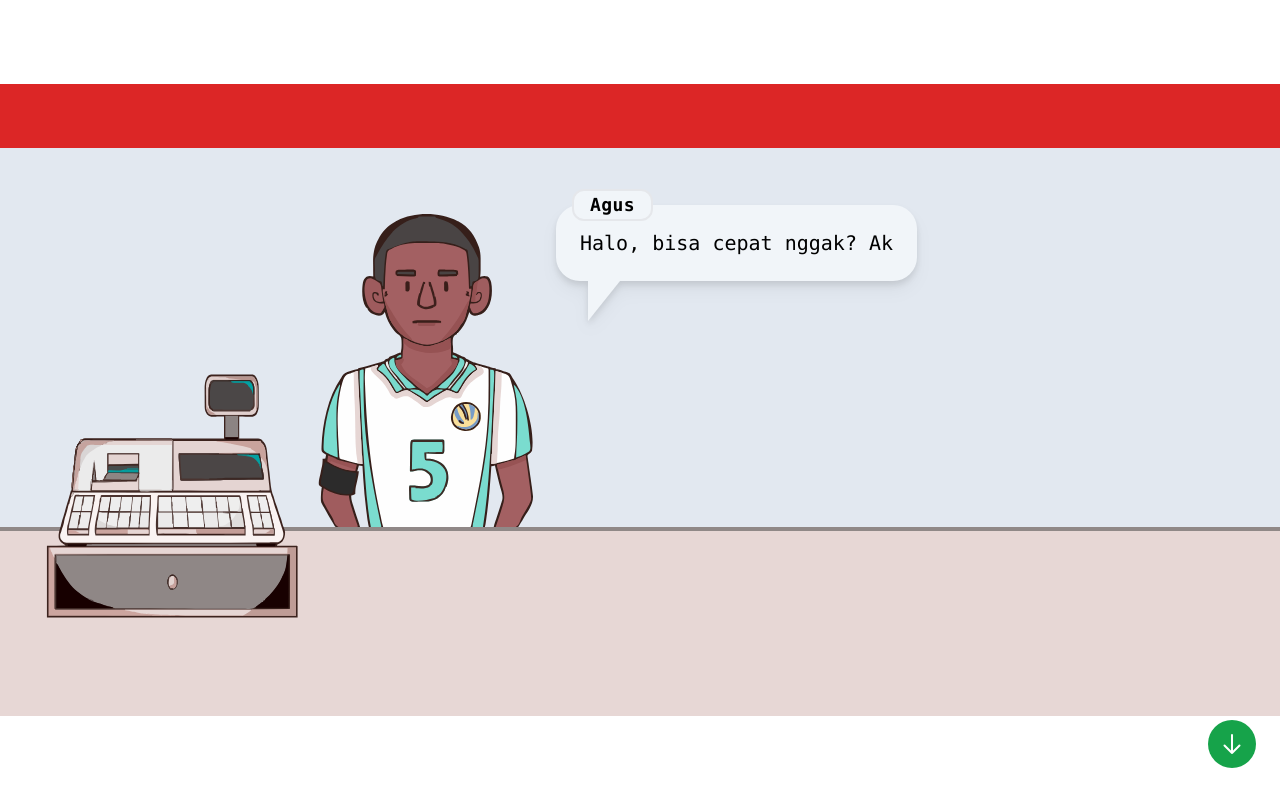
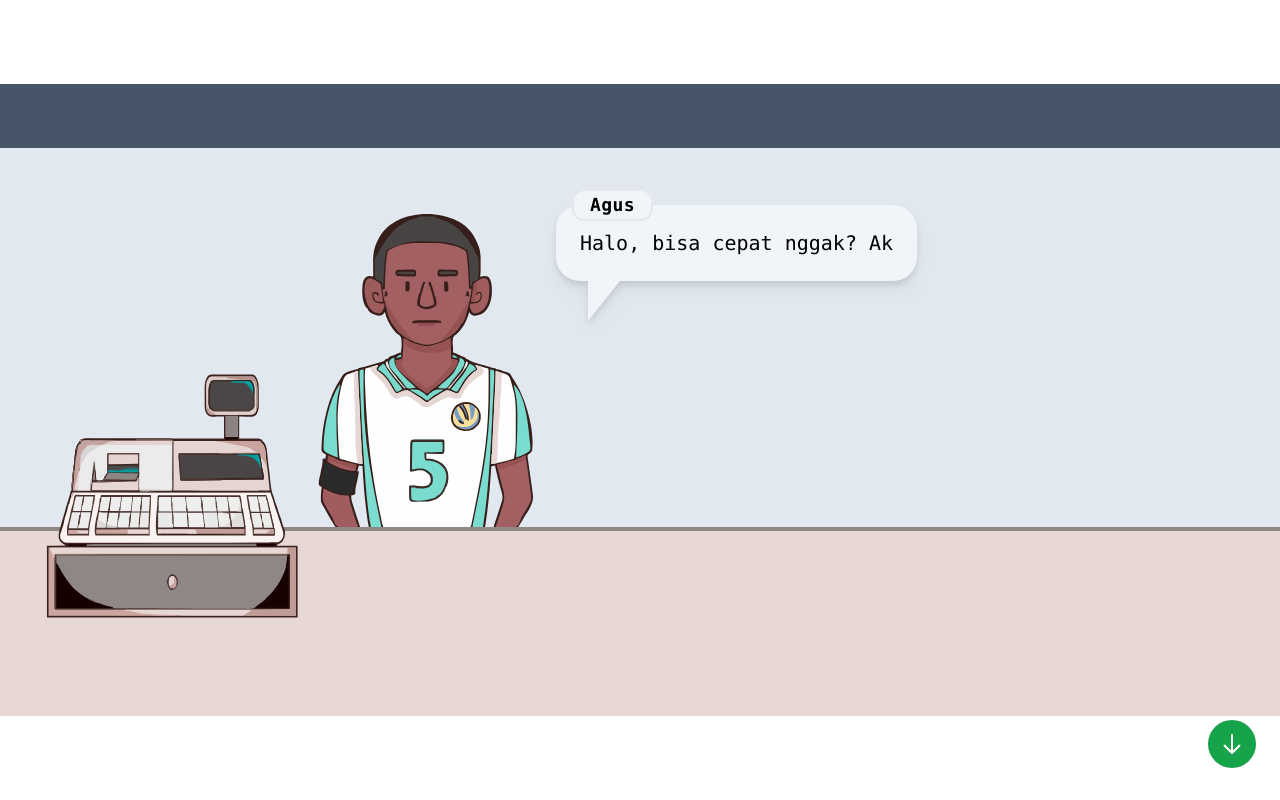
Before and after one commit to Diky-Without-C/Donut-Craze, a React (Vite) app: page / in a window 1280 px wide. Both pictures are taken after a click on the button "MULAI". Shown: the top 800 px of the page. Built offline with nearby package versions, Linux system fonts and the light colour scheme.

Commit message:
style: change color navbar

```diff
--- a/src/App.tsx
+++ b/src/App.tsx
@@ -21,7 +21,7 @@ export default function App() {
           <Home />
         ) : (
           <>
-            <nav className="h-16 w-full bg-red-600"></nav>
+            <nav className="h-16 w-full bg-slate-600"></nav>
             <Scene />
           </>
         )}
```
